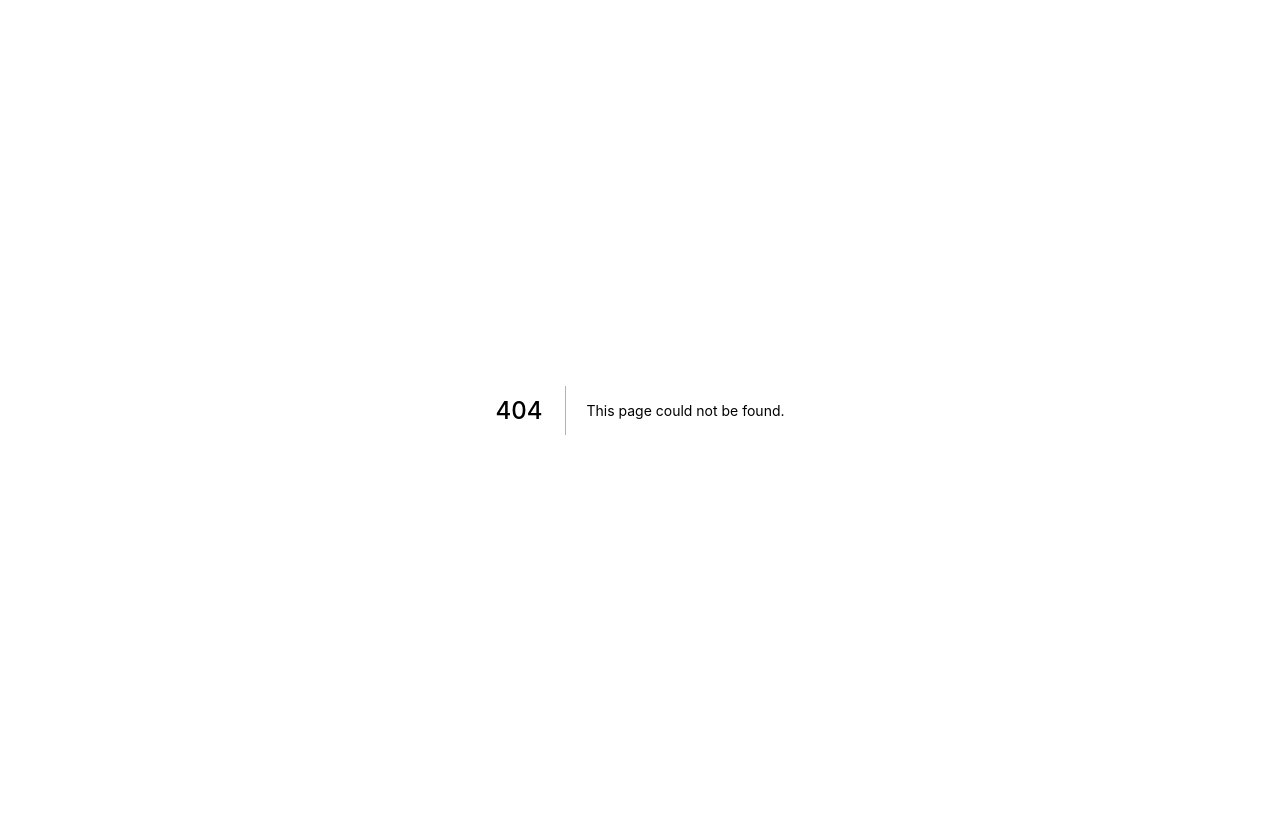
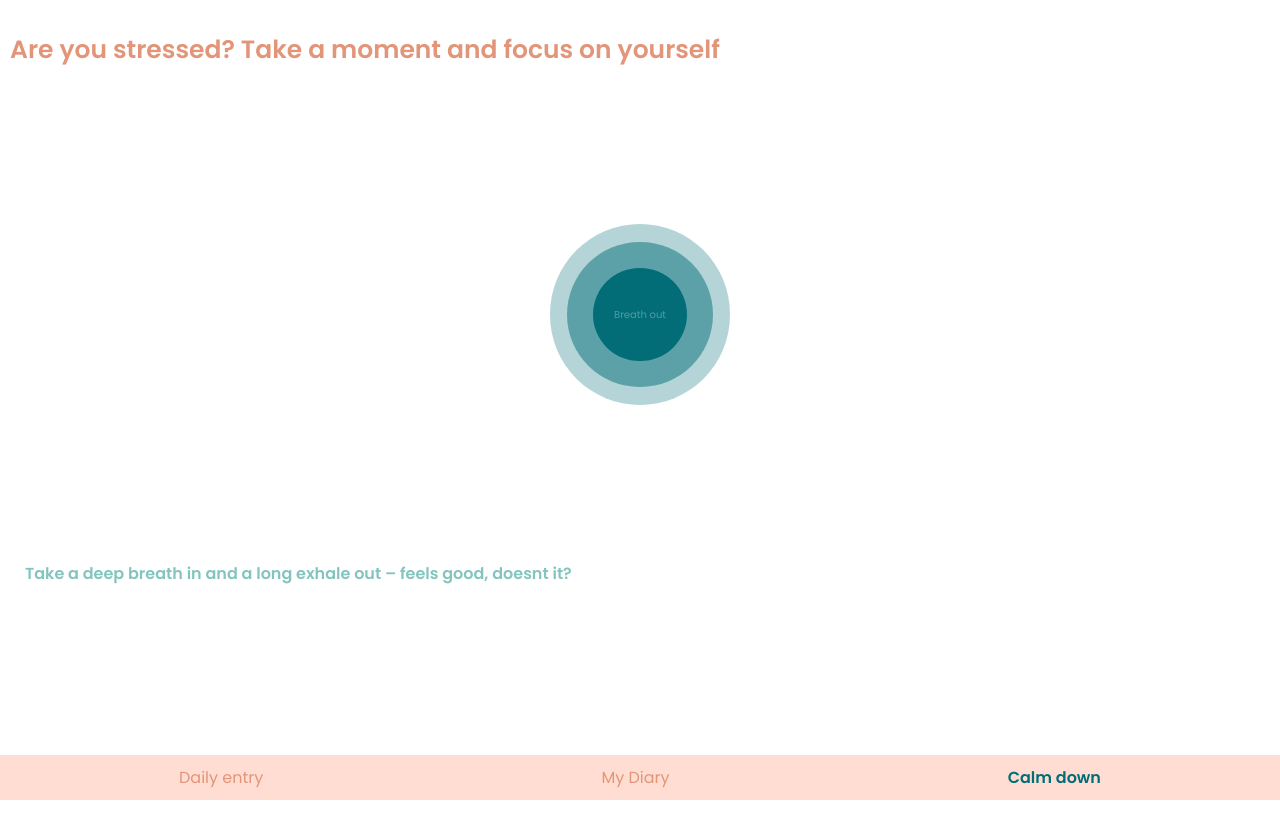
Before and after one commit to ckskr/capstone-project, a Next.js app: page /exercise in a window 1280 px wide. Before the commit this address had no page. Shown: the top 838 px of the page. Built offline with nearby package versions, Linux system fonts and the light colour scheme.

Commit message:
add breathing circle

```diff
--- a/src/components/Navigation/Navigation.js
+++ b/src/components/Navigation/Navigation.js
@@ -11,6 +11,9 @@ export default function Navigation() {
 			</Link>
 			<Link href="./diary">
 				<StyledLink active={router.pathname === '/diary'}>My Diary</StyledLink>
+			</Link>
+			<Link href="./exercise">
+				<StyledLink active={router.pathname === '/exercise'}>Calm down</StyledLink>
 			</Link>
 		</StyledNavigation>
 	);
--- /dev/null
+++ b/src/components/breathAnimation.js
@@ -0,0 +1,129 @@
+import styled, {keyframes} from 'styled-components';
+
+export default function BreatheAnimation() {
+	return (
+		<Container data-testid="animation">
+			<Circle1 />
+			<Circle2 />
+			<Circle3 />
+			<StyledSpanIn>Breath in</StyledSpanIn>
+			<StyledSpanOut>Breath out</StyledSpanOut>
+		</Container>
+	);
+}
+
+const Container = styled.div`
+	display: flex;
+	flex-direction: column;
+	align-items: center;
+	justify-content: center;
+	height: 450px;
+`;
+
+const breatheAnimation1 = keyframes`
+ 0% { width: 50px;
+	height: 50px;
+	opacity: 0.8; }
+ 50% { width: 100px;
+	height: 100px;
+	opacity: 1; }
+ 100% { width: 50px;
+ height: 50px;
+ opacity: 0.8; }
+`;
+
+const Circle1 = styled.div`
+	position: absolute;
+	z-index: 1;
+	width: 30px;
+	height: 30px;
+	animation-name: ${breatheAnimation1};
+	animation-duration: 10s;
+	animation-iteration-count: infinite;
+	border-radius: 50%;
+	background-color: var(--turq);
+`;
+
+const breatheAnimation2 = keyframes`
+ 0% {  width: 50px;
+	height: 50px;
+	opacity: 0.4; }
+ 50% { width: 160px;
+	 height: 160px;
+	 opacity: 0.5; }
+ 100% { width: 50px;
+ height: 50px;
+ opacity: 0.4; }
+`;
+
+const Circle2 = styled.div`
+	position: absolute;
+	z-index: 2;
+	width: 30px;
+	height: 30px;
+	animation-name: ${breatheAnimation2};
+	animation-duration: 10s;
+	animation-iteration-count: infinite;
+	border-radius: 50%;
+	background-color: var(--turq);
+`;
+
+const breatheAnimation3 = keyframes`
+ 0% { width: 50px;
+	height: 50px;
+	opacity: 0.2; }
+ 50% { width: 200px;
+	height: 200px;
+	opacity: 0.3; }
+ 100% { width: 50px;
+ height: 50px;
+ opacity: 0.2; }
+`;
+
+const Circle3 = styled.div`
+	position: absolute;
+	z-index: 3;
+	width: 30px;
+	height: 30px;
+	animation-name: ${breatheAnimation3};
+	animation-duration: 10s;
+	animation-iteration-count: infinite;
+	border-radius: 50%;
+	background-color: var(--turq);
+`;
+
+const textAnimationIn = keyframes`
+ 0% { opacity: 0; }
+ 25% { opacity: 1; }
+ 49% { opacity: 0; }
+ 100% { opacity: 0; }
+`;
+
+const textAnimationOut = keyframes`
+ 0% { opacity: 0; }
+ 51% { opacity: 0; }
+ 75% { opacity: 1; }
+ 100% { opacity: 0; }
+`;
+
+const StyledSpanIn = styled.span`
+	position: absolute;
+	z-index: 4;
+	animation-name: ${textAnimationIn};
+	animation-duration: 10s;
+	animation-iteration-count: infinite;
+	color: #fff;
+	font-size: 10px;
+	font-weight: 400;
+`;
+
+const StyledSpanOut = styled.span`
+	position: absolute;
+	z-index: 5;
+	animation-name: ${textAnimationOut};
+	animation-duration: 10s;
+	animation-iteration-count: infinite;
+	color: #fff;
+	font-size: 10px;
+	font-weight: 400;
+`;
--- /dev/null
+++ b/src/pages/exercise.js
@@ -0,0 +1,32 @@
+import styled from 'styled-components';
+
+import BreatheAnimation from '../components/breathAnimation';
+import Navigation from '../components/Navigation/Navigation';
+import {pxToRem} from '../utils/unit';
+
+export default function Card() {
+	return (
+		<>
+			<StyledH2>Are you stressed? Take a moment and focus on yourself </StyledH2>
+
+			<BreatheAnimation />
+			<StyledH4>
+				Take a deep breath in and a long exhale out – feels good, doesnt it?{' '}
+			</StyledH4>
+
+			<Navigation />
+		</>
+	);
+}
+
+const StyledH2 = styled.h2`
+	padding: 0;
+	color: var(--salmon);
+	font-size: ${pxToRem(25)};
+`;
+
+const StyledH4 = styled.h4`
+	display: flex;
+	margin-left: 15px;
+	color: var(--turq_light);
+`;
```
